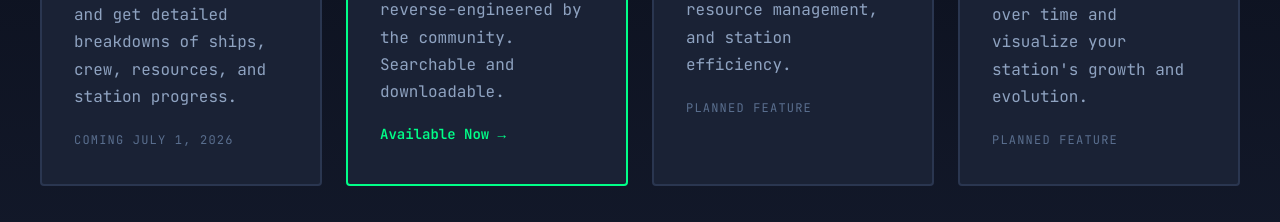
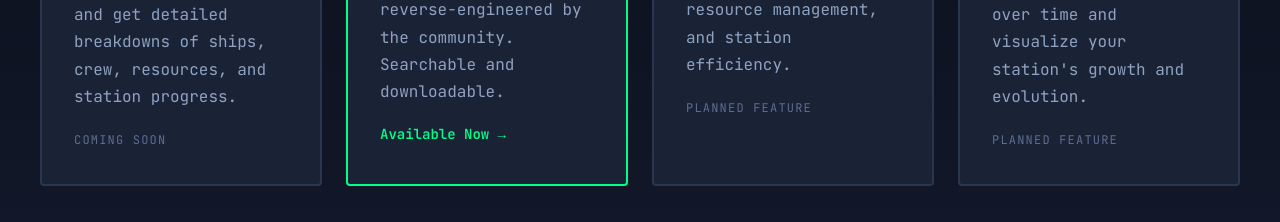
Before and after one commit to RTS-Technology-Solutions/space-haven-analysis-terminal-dashboard, a React (Vite) app: page / in a window 1280 px wide. Shown: the part 908-1130 px from the top of the page. Built offline with nearby package versions, Linux system fonts and the light colour scheme; no server answers.

Commit message:
Update feature status to 'Coming Soon'

```diff
--- a/src/pages/Home.tsx
+++ b/src/pages/Home.tsx
@@ -54,7 +54,7 @@ export default function Home() {
             <p className="feature-description">
               Upload your save files and get detailed breakdowns of ships, crew, resources, and station progress.
             </p>
-            <span className="feature-status">Coming July 1, 2026</span>
+            <span className="feature-status">Coming Soon</span>
           </div>
 
           <div className="feature-card feature-available">
```
